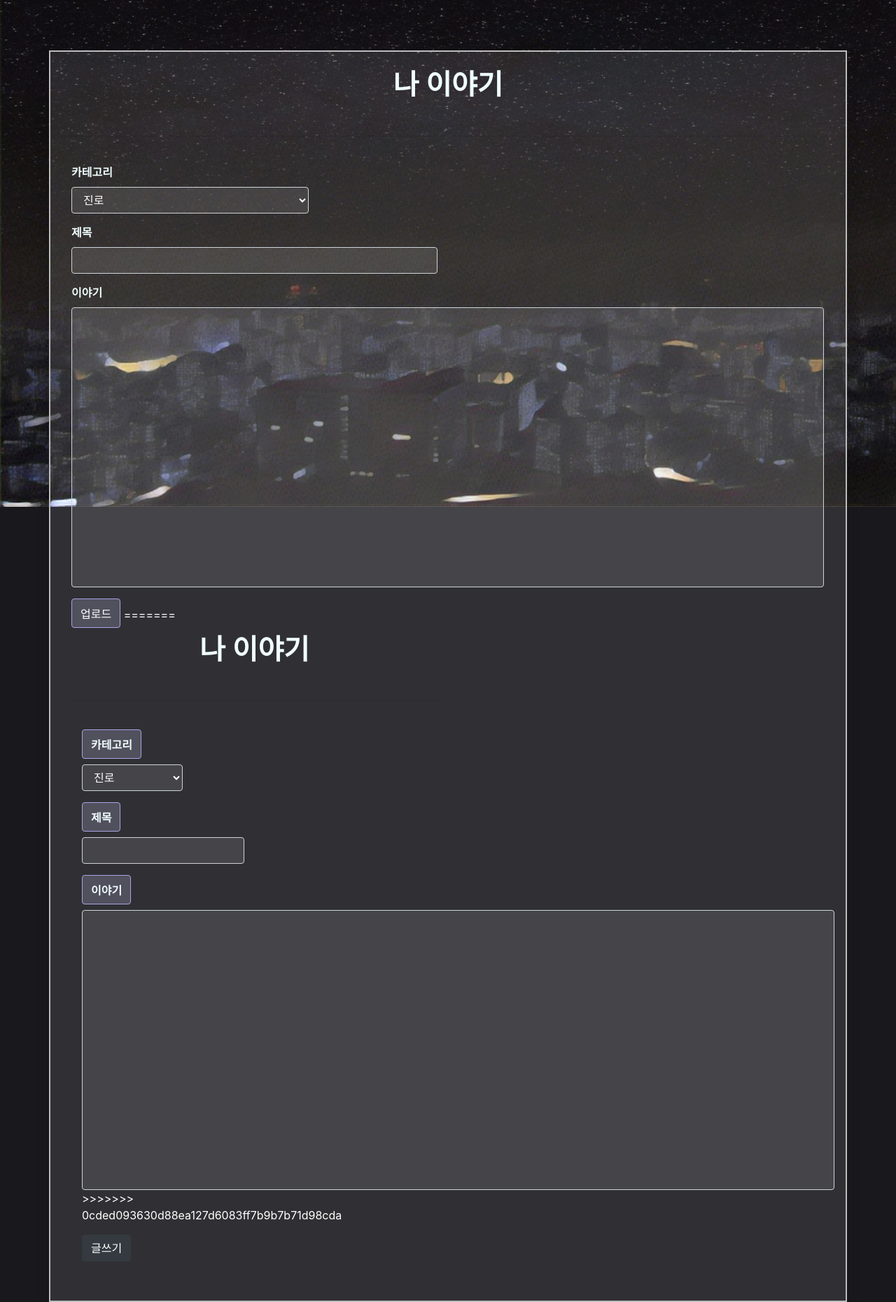
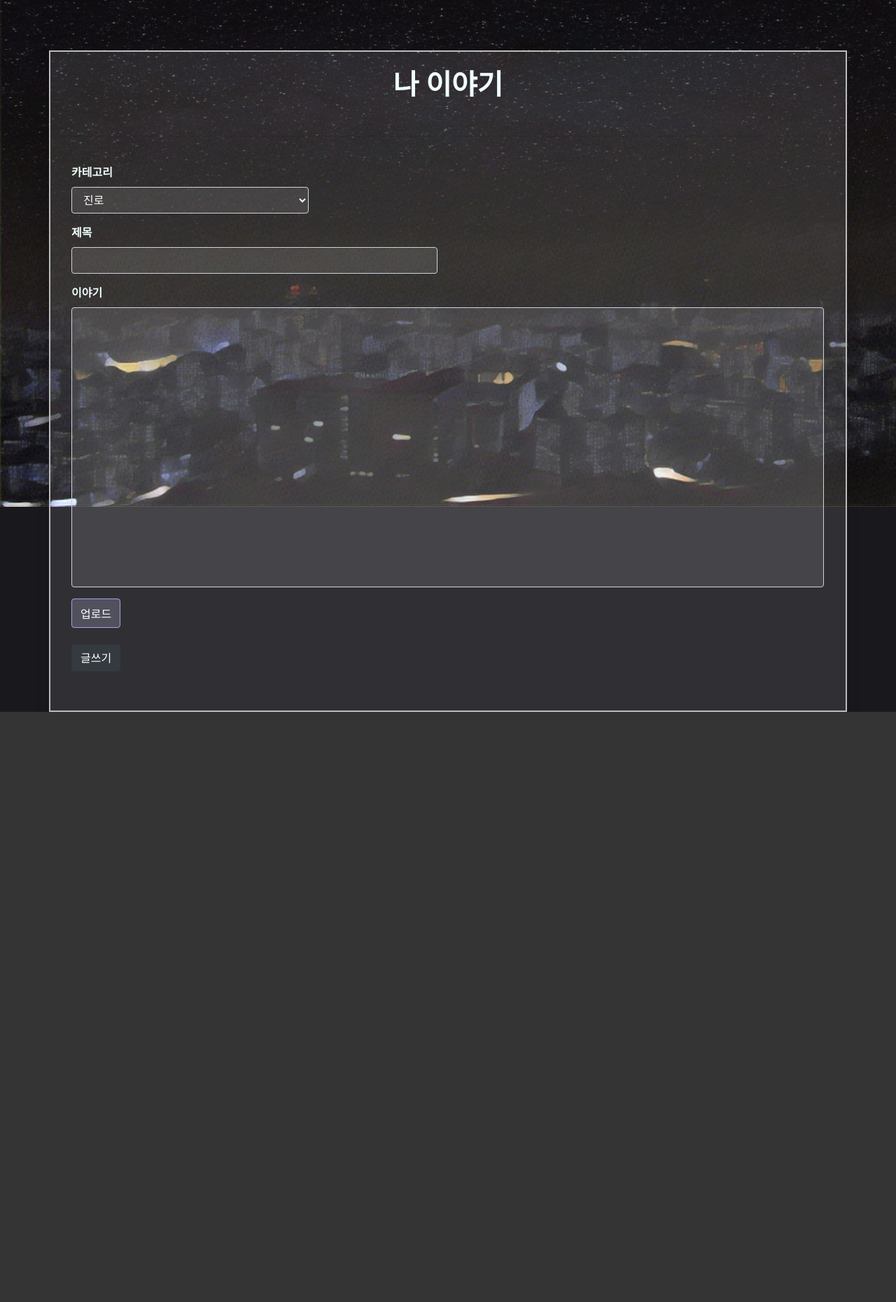
Before and after one commit to Seunghwan96/Counseling, a Django app: page /write/ in a window 1280 px wide. Shown: the part 76-1936 px from the top of the page at 70% size. After the commit the page ends 1093 px from the top, so only its background shows below. Run offline with Django 3.2, Linux system fonts and the light colour scheme; some libraries are stand-ins or nearby versions; some web fonts are replaced.

Commit message:
ㄹㅇㄴㅁㄹㅇ

```diff
--- a/mainapp/templates/write.html
+++ b/mainapp/templates/write.html
@@ -5,7 +5,6 @@
 <!-- style="opacity:1;" onmouseover="this.style.opacity='0.2'" -->
 <br><br><br>
 <div class="container shadow a" style="background:rgba(255,255,255,0.1);">
-<<<<<<< HEAD
     <br>
     <h2 style="text-align:center; color:azure; font-family: 'Noto Serif KR', serif;font-size:40px;font-weight:800 ">나
         이야기</h2>
@@ -51,39 +50,6 @@
                     <div class="filebox">
                         <label for="ex_file">업로드</label>
                         <input type="file" id="ex_file" name="image">
-=======
-        <br>
-        <h2 style="text-align:center; color:azure; font-family: 'Noto Serif KR', serif;font-size:40px;font-weight:800 ">나 이야기</h2>
-        <br>
-        <hr class="hr-one" align="center">
-        <br>
-        <form action="{% url 'write' %}" method="POST" enctype="multipart/form-data">
-            <!--GET 은 검색을 위함, POST는 데이터를 전송하고 전송된 데이터에 대한 결과값을 돌려받기 위함-->
-            {%csrf_token%}
-            <div class="form-group">
-                <div class="form-group col-md-4">
-                    <label for="inputState" style="color:azure; font-family: 'Noto Serif KR', serif;font-weight:700">카테고리</label>
-                    <select name="category" id="inputState" class="form-control" style= "background:rgba(255,255,255,0.1); color:white;">
-                        <option value="진로"style="color:white;" >진로</option>
-                        <option value="취업">취업</option>
-                        <option value="연애">연애</option>
-                        <option value="친구">친구</option>
-                        <option value="외모">외모</option>
-                        <option value="19">19</option>
-                        <option value="기타">기타</option>
-                    </select>
-                </div>
-                <div class="form-group">
-                    <div class="form-group col-md-6">
-                        <label for="inputCity" style="color:azure; font-family: 'Noto Serif KR', serif;font-weight:700">제목</label>
-                        <input type="text" class="form-control" id="inputCity" name="title" class="form-control" style= "background:rgba(255,255,255,0.1); color:white;">
-                    </div>
-                </div>
-                <div class="form-group">
-                    <div class="form-group col-md-6">
-                        <label for="inputCity"style="color:azure; font-family: 'Noto Serif KR', serif;font-weight:700">이야기</label>
-                        <input type="content" id="inputCity" class="form-control" style="width:1075px; color:white; height:400px; background:rgba(255,255,255,0.1); font-family: 'Noto Serif KR', serif;">
->>>>>>> 0cded093630d88ea127d6083ff7b9b7b71d98cda
                     </div>
                 </div>
             </div>
```
